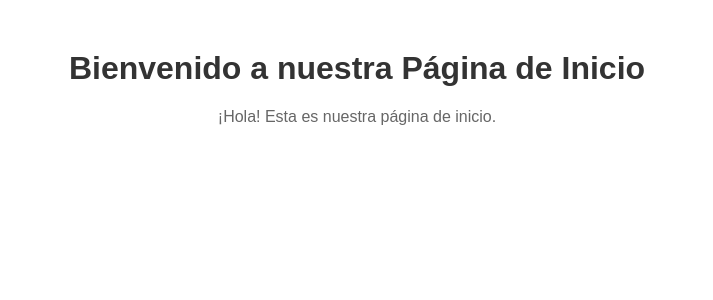
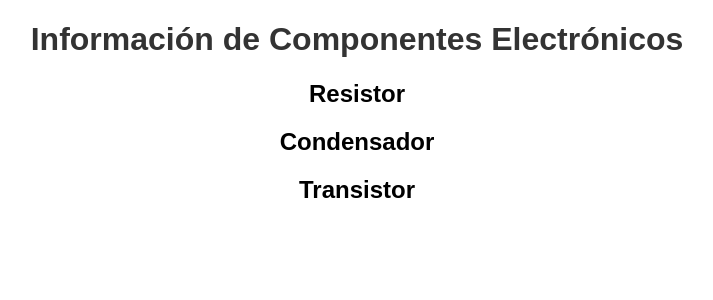
Before and after one commit to SusanaNavarreteNavarrete/apidjango, a Django app: page /inicio.html in a window 1280 px wide. Shown: the top 300 px of the page, without its empty margins (283-996 px from the left). Run offline with Django 3.2, Linux system fonts and the light colour scheme.

Commit message:
catalogo

```diff
--- a/api/templates/inicio.html
+++ b/api/templates/inicio.html
@@ -8,16 +8,66 @@
     <title>Document</title>
 </head>
 <body>
-    <!DOCTYPE html>
-<html lang="es">
-<head>
-    <meta charset="UTF-8">
-    <title>Página de Inicio</title>
+    <title>Información de Componentes Electrónicos</title>
+    <style>
+        body {
+            font-family: Arial, sans-serif;
+            margin: 20px;
+        }
+        h1 {
+            color: #333;
+        }
+        p {
+            color: #555;
+        }
+    </style>
 </head>
 <body>
-    <h1>Bienvenido a nuestra Página de Inicio</h1>
-    <p>¡Hola! Esta es nuestra página de inicio.</p>
-</body>
+
+    <h1>Información de Componentes Electrónicos</h1>
+
+    <section id="resistor-section">
+        <h2>Resistor</h2>
+        <p id="resistor-info"></p>
+    </section>
+
+    <section id="condensador-section">
+        <h2>Condensador</h2>
+        <p id="condensador-info"></p>
+    </section>
+
+    <section id="transistor-section">
+        <h2>Transistor</h2>
+        <p id="transistor-info"></p>
+    </section>
+
+    <script>
+        // Agrega tu código JavaScript para interactuar con la API de ChatGPT aquí
+        async function obtenerInformacion(componente, idElemento) {
+            const respuesta = await fetch('https://api.openai.com/v1/chat/completions', {
+                method: 'POST',
+                headers: {
+                    'Content-Type': 'application/json',
+                    'Authorization': 'Bearer TUYA_API_KEY', // Reemplaza con tu clave de API de ChatGPT
+                },
+                body: JSON.stringify({
+                    model: 'gpt-3.5-turbo',
+                    messages: [
+                        {role: 'system', content: 'You are a helpful assistant.'},
+                        {role: 'user', content: `Cuéntame sobre el ${componente}.`}
+                    ],
+                }),
+            });
+
+            const datos = await respuesta.json();
+            document.getElementById(idElemento).innerText = datos.choices[0].message.content;
+        }
+
+        // Llama a la función para obtener información sobre los componentes
+        obtenerInformacion('resistor', 'resistor-info');
+        obtenerInformacion('condensador', 'condensador-info');
+        obtenerInformacion('transistor', 'transistor-info');
+    </script>
 </html>
 
 </body>
```
Also changed, not shown: api/views.py (line endings or trailing spaces).
